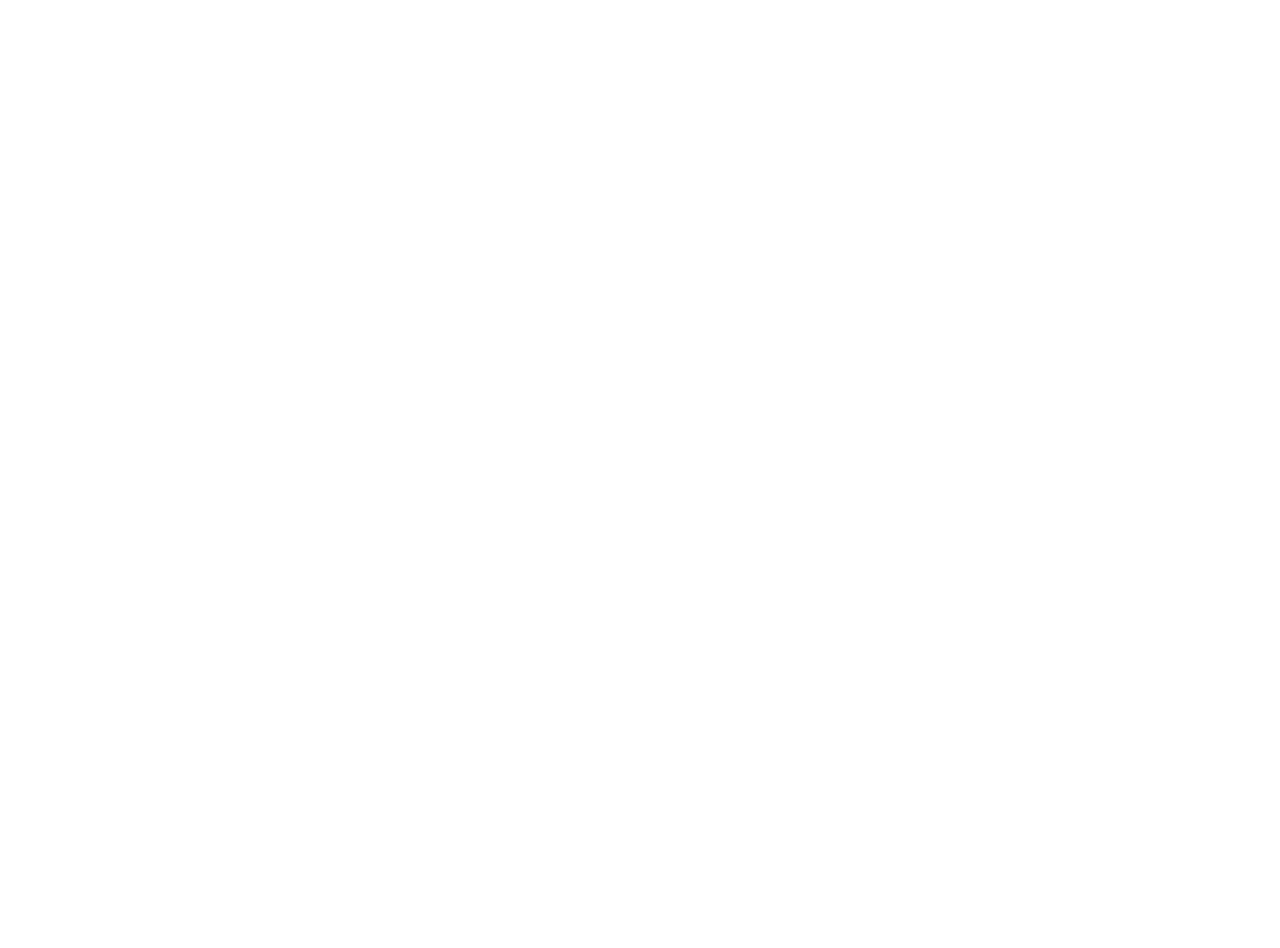
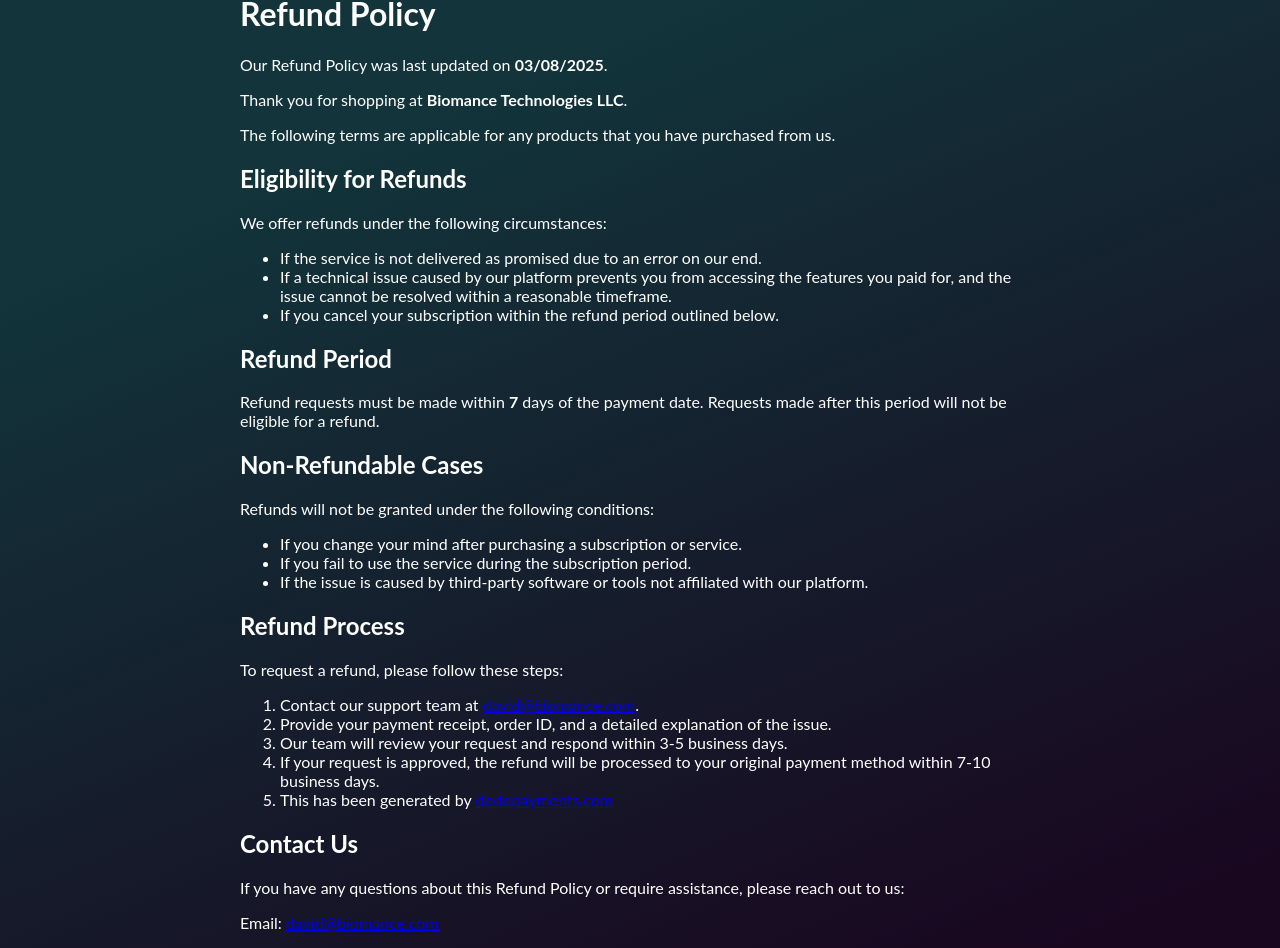
Before and after one commit to razorsyntax/fundamentally-fleek, an Angular app: page /refunds in a window 1280 px wide. Before the commit this address led to /. Shown: the part 276-1224 px from the top of the page. Before the commit the page ends 800 px from the top, so only its background shows below. Built offline with nearby package versions, Linux system fonts and the light colour scheme.

Commit message:
refund stuff

```diff
--- a/src/app/app.routes.ts
+++ b/src/app/app.routes.ts
@@ -2,11 +2,13 @@
 import { HomeComponent } from './home/home.component';
 import { TermsAndConditionsComponent } from './terms-and-conditions/terms-and-conditions.component';
 import { PrivacyPolicyComponent } from './privacy-policy/privacy-policy.component';
+import { RefundsComponent } from './refunds/refunds.component';
 
 export const routes: Routes = [
   { path: '', component: HomeComponent },
   { path: 'home', component: HomeComponent },
   { path: 'privacy-policy', component: PrivacyPolicyComponent },
   { path: 'terms-and-conditions', component: TermsAndConditionsComponent },
+  { path: 'refunds', component: RefundsComponent },
   // { path: '**', component: PageNotFoundComponent },
 ];
--- a/src/app/library/components/footer/footer.component.html
+++ b/src/app/library/components/footer/footer.component.html
@@ -49,7 +49,8 @@
     <nav class="footer-nav">
       <p>
         <a [routerLink]="['/privacy-policy']" style="color: #18ffe3; cursor: pointer">Privacy Policy</a> |
-        <a [routerLink]="['/terms-and-conditions']" style="color: #18ffe3; cursor: pointer">Terms and Conditions</a>
+        <a [routerLink]="['/terms-and-conditions']" style="color: #18ffe3; cursor: pointer">Terms and Conditions</a> |
+        <a [routerLink]="['/refunds']" style="color: #18ffe3; cursor: pointer">Refund Policy</a>
       </p>
     </nav>
   </div>
--- /dev/null
+++ b/src/app/refunds/refunds.component.html
@@ -0,0 +1,94 @@
+<app-header></app-header>
+<div class="refunds">
+  <nav>
+    <h2><a [routerLink]="['/home']" style="color: white">< Home</a></h2>
+  </nav>
+  <header>
+    <h1><strong>Refund Policy</strong></h1>
+  </header>
+
+  <p>
+    Our Refund Policy was last updated on
+    <strong>03/08/2025</strong>.
+  </p>
+
+  <p>Thank you for shopping at <strong>Biomance Technologies LLC</strong>.</p>
+
+  <p>
+    The following terms are applicable for any products that you have purchased
+    from us.
+  </p>
+
+  <h2><strong>Eligibility for Refunds</strong></h2>
+
+  <p>We offer refunds under the following circumstances:</p>
+
+  <ul>
+    <li>
+      If the service is not delivered as promised due to an error on our end.
+    </li>
+    <li>
+      If a technical issue caused by our platform prevents you from accessing
+      the features you paid for, and the issue cannot be resolved within a
+      reasonable timeframe.
+    </li>
+    <li>
+      If you cancel your subscription within the refund period outlined below.
+    </li>
+  </ul>
+
+  <h2><strong>Refund Period</strong></h2>
+
+  <p>
+    Refund requests must be made within <strong>7</strong> days of the payment
+    date. Requests made after this period will not be eligible for a refund.
+  </p>
+
+  <h2><strong>Non-Refundable Cases</strong></h2>
+
+  <p>Refunds will not be granted under the following conditions:</p>
+
+  <ul>
+    <li>If you change your mind after purchasing a subscription or service.</li>
+    <li>If you fail to use the service during the subscription period.</li>
+    <li>
+      If the issue is caused by third-party software or tools not affiliated
+      with our platform.
+    </li>
+  </ul>
+
+  <h2><strong>Refund Process</strong></h2>
+
+  <p>To request a refund, please follow these steps:</p>
+
+  <ol>
+    <li>
+      Contact our support team at
+      <a href="mailto:david@biomance.com">david&#64;biomance.com</a>.
+    </li>
+    <li>
+      Provide your payment receipt, order ID, and a detailed explanation of the
+      issue.
+    </li>
+    <li>
+      Our team will review your request and respond within 3-5 business days.
+    </li>
+    <li>
+      If your request is approved, the refund will be processed to your original
+      payment method within 7-10 business days.
+    </li>
+    <li>
+      This has been generated by
+      <a href="https://dodopayments.com">dodopayments.com</a>
+    </li>
+  </ol>
+
+  <h2><strong>Contact Us</strong></h2>
+
+  <p>
+    If you have any questions about this Refund Policy or require assistance,
+    please reach out to us:
+  </p>
+
+  <p>Email: <a href="mailto:david@biomance.com">david&#64;biomance.com</a></p>
+</div>
--- /dev/null
+++ b/src/app/refunds/refunds.component.scss
@@ -0,0 +1,5 @@
+.refunds {
+  padding-top: 20rem;
+  width: 800px;
+  margin: auto;
+}
--- /dev/null
+++ b/src/app/refunds/refunds.component.ts
@@ -0,0 +1,14 @@
+import { Component, ChangeDetectionStrategy } from '@angular/core';
+import { CommonModule } from '@angular/common';
+import { HeaderComponent } from "../library/components/header/header.component";
+import { RouterLink } from '@angular/router';
+
+@Component({
+  selector: 'app-refunds',
+  standalone: true,
+  imports: [CommonModule, RouterLink, HeaderComponent],
+  templateUrl: './refunds.component.html',
+  styleUrls: ['./refunds.component.scss'],
+  changeDetection: ChangeDetectionStrategy.OnPush,
+})
+export class RefundsComponent {}
```
